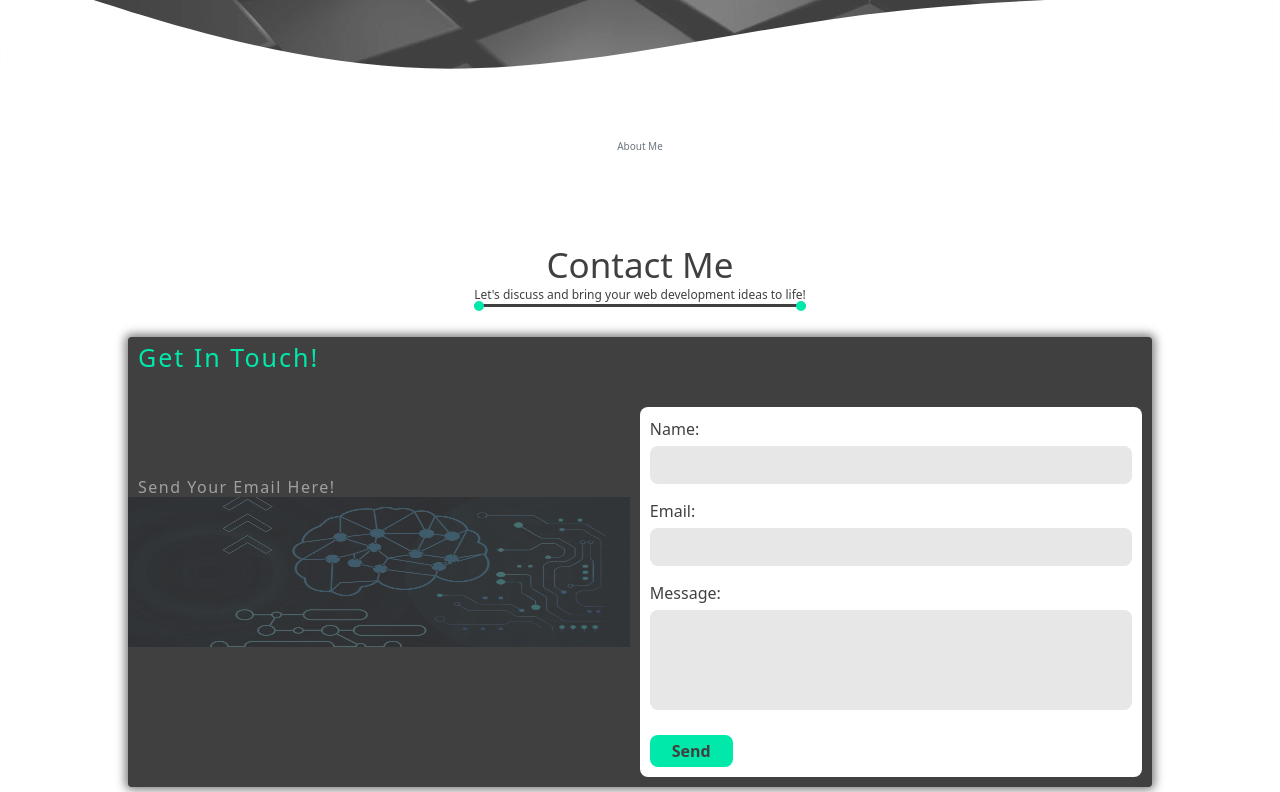
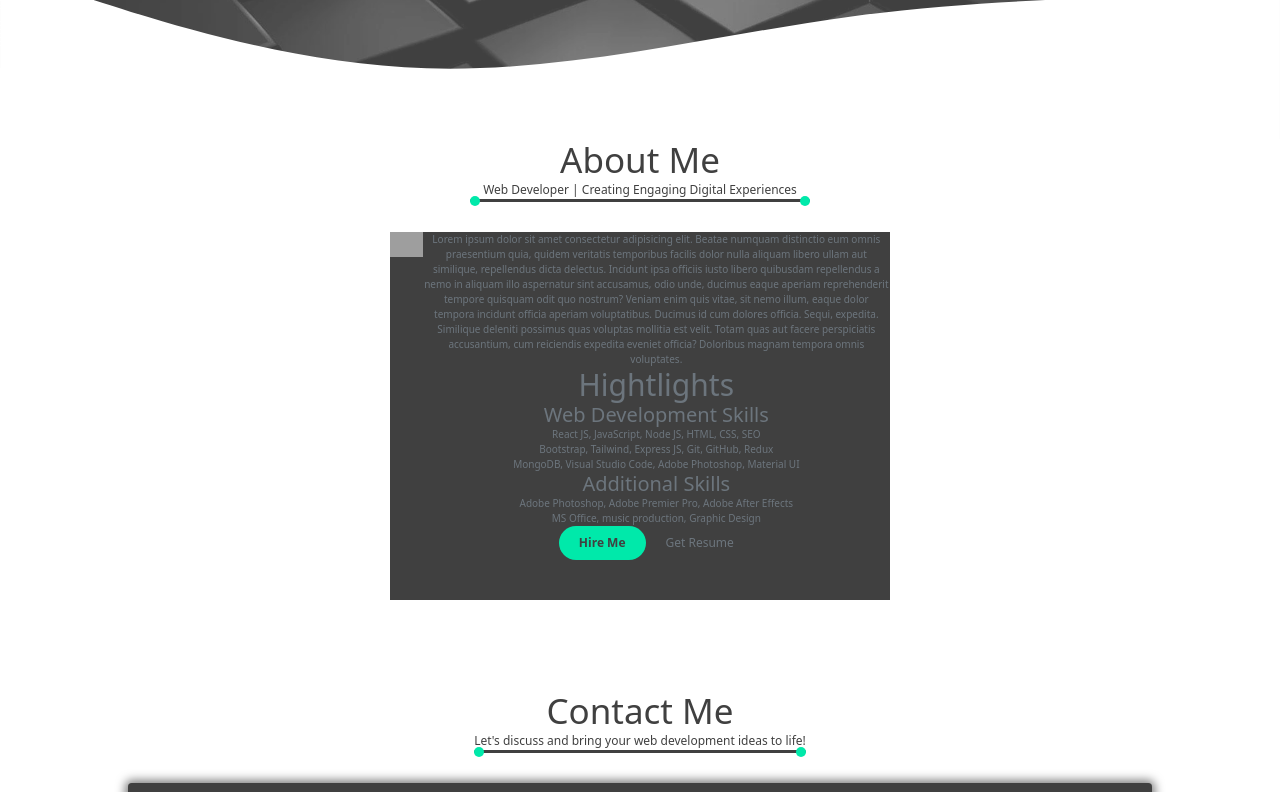
Before and after one commit to agurchu/katlegojdev, a React (Vite) app in the folder client/: page / in a window 1280 px wide. Shown: the part 595-1387 px from the top of the page. Built offline with nearby package versions, Linux system fonts and the light colour scheme; grey boxes are pictures that could not be loaded.

Commit message:
aboutMe.jsx component

```diff
--- a/client/src/portfolioContainer/aboutMe/AboutMe.jsx
+++ b/client/src/portfolioContainer/aboutMe/AboutMe.jsx
@@ -1,5 +1,56 @@
 import React from "react";
+import SectionHeading from "../../components/SectionHeading";
+import kat_graduate from "../../assets/kat-graduate.png";
+import "./aboutMe.css";
 
 export default function AboutMe() {
-  return <div className="text-secondary">About Me</div>;
+  return (
+    <div className="text-secondary">
+      <SectionHeading
+        title="About Me"
+        body="Web Developer | Creating Engaging Digital Experiences"
+      />
+      <div className="box">
+        <div className="w-1/2 image">
+          <img className="w-full" src={kat_graduate} alt="" />
+        </div>
+        <div className="content">
+          <div className="text">
+            <p>
+              Lorem ipsum dolor sit amet consectetur adipisicing elit. Beatae
+              numquam distinctio eum omnis praesentium quia, quidem veritatis
+              temporibus facilis dolor nulla aliquam libero ullam aut similique,
+              repellendus dicta delectus. Incidunt ipsa officiis iusto libero
+              quibusdam repellendus a nemo in aliquam illo aspernatur sint
+              accusamus, odio unde, ducimus eaque aperiam reprehenderit tempore
+              quisquam odit quo nostrum? Veniam enim quis vitae, sit nemo illum,
+              eaque dolor tempora incidunt officia aperiam voluptatibus. Ducimus
+              id cum dolores officia. Sequi, expedita. Similique deleniti
+              possimus quas voluptas mollitia est velit. Totam quas aut facere
+              perspiciatis accusantium, cum reiciendis expedita eveniet officia?
+              Doloribus magnam tempora omnis voluptates.
+            </p>
+          </div>
+          <div className="skils">
+            <h2>Hightlights</h2>
+            <ul>
+              <h3>Web Development Skills</h3>
+              <li>React JS, JavaScript, Node JS, HTML, CSS, SEO </li>
+              <li>Bootstrap, Tailwind, Express JS, Git, GitHub, Redux</li>
+              <li>MongoDB, Visual Studio Code, Adobe Photoshop, Material UI</li>
+            </ul>
+            <ul>
+              <h3>Additional Skills</h3>
+              <li>Adobe Photoshop, Adobe Premier Pro, Adobe After Effects </li>
+              <li>MS Office, music production, Graphic Design </li>
+            </ul>
+          </div>
+          <div className="btns">
+            <button className="button button-primary">Hire Me</button>
+            <button className="button button-secondary">Get Resume</button>
+          </div>
+        </div>
+      </div>
+    </div>
+  );
 }
--- /dev/null
+++ b/client/src/portfolioContainer/aboutMe/aboutMe.css
@@ -0,0 +1,14 @@
+.box {
+  display: flex;
+  width: 500px;
+  background-color: var(--dark);
+  margin: 0 auto;
+}
+
+.image {
+  width: 50%;
+}
+
+.image img {
+  width: 100%;
+}
```
Also changed, not shown: 1 other file (tests, documents, lock files or other folders).
